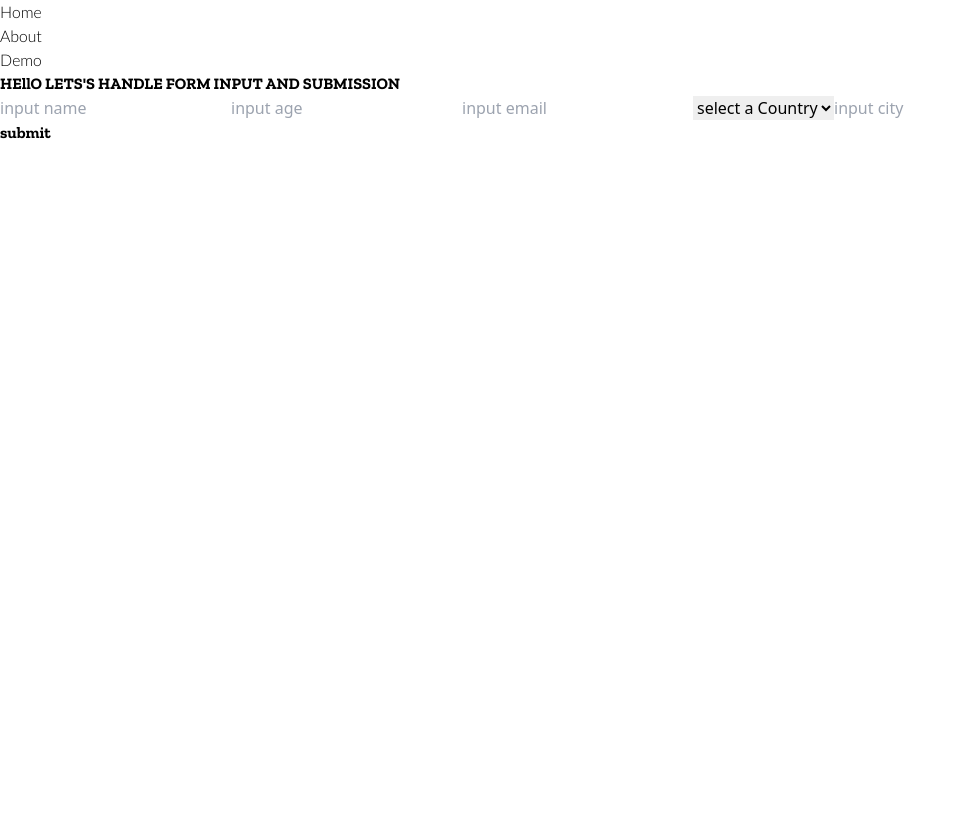
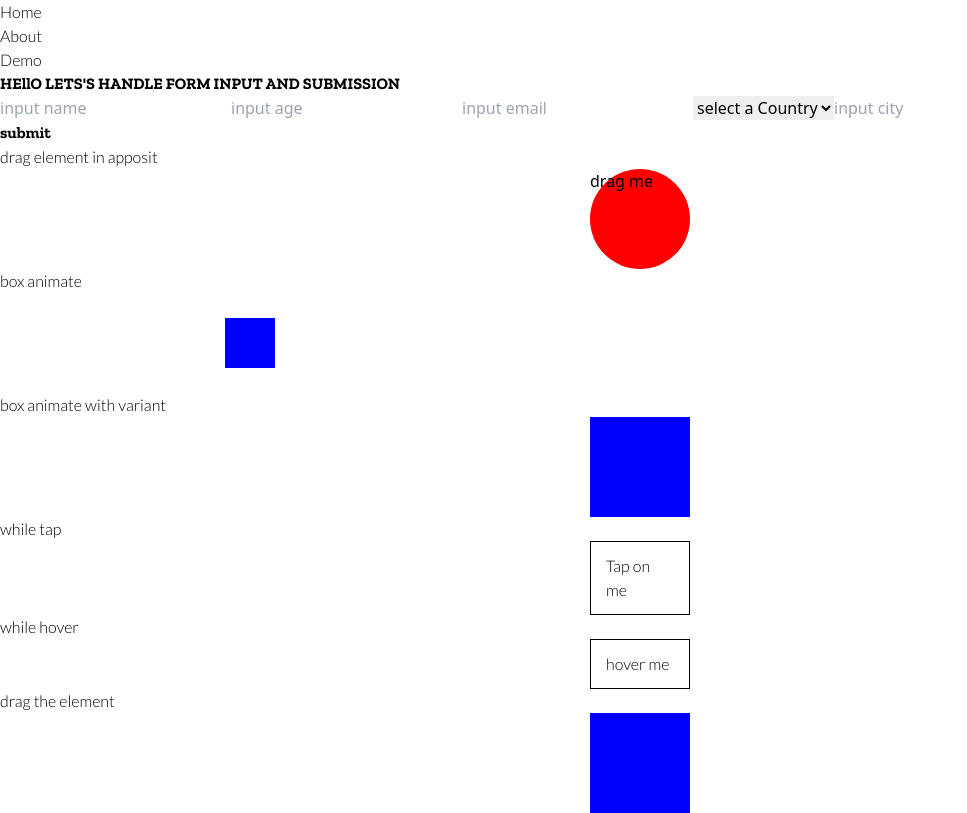
Before and after one commit to him69/portfolio, a Next.js app: page /demo in a window 1280 px wide. Shown: the whole page, without its empty margins (0-967 px from the left). Built offline with nearby package versions, Linux system fonts and the light colour scheme.

Commit message:
framer animation basics

```diff
--- /dev/null
+++ b/app/demo/component/AdvanceMotion.js
@@ -0,0 +1,114 @@
+import React from "react";
+import { motion } from "framer-motion";
+
+const containerVariants = {
+    hidden: { opacity: 1 },
+    visible: {
+        opacity: 1,
+        transition: {
+            staggerChildren: 0.5,
+        },
+    },
+};
+
+const itemVariants = {
+    hidden: { opacity: 0, y: 20 },
+    visible: { opacity: 1, y: 0 },
+};
+
+const AdvanceMotion = () => {
+    return (
+        <>
+            <h1 style={{
+                textAlign: "center"
+            }}>hello from advance framer</h1>
+            <motion.div
+                animate={{
+                    scale: [1, 1.5, 1.2, 1.5, 1],
+                    rotate: [0, 90, 180, 270, 360],
+                    borderRadius: ["20%", "50%", "50%", "20%", "20%"],
+                }}
+                transition={{
+                    duration: 2,
+                    ease: "easeInOut",
+                    times: [0, 0.2, 0.5, 0.8, 1],
+                    repeat: Infinity,
+                    repeatDelay: 1,
+                }}
+                style={{
+                    width: 100,
+                    height: 100,
+                    backgroundColor: "blue",
+                }}
+            />
+
+            <motion.div
+                animate={{ rotateX: 360, rotateY: 360 }}
+                transition={{ duration: 3, ease: "easeInOut", repeat: Infinity }}
+                style={{
+                    width: 100,
+                    height: 100,
+                    backgroundColor: "green",
+                    display: "flex",
+                    justifyContent: "center",
+                    alignItems: "center",
+                }}
+            >
+                <p style={{ color: "white" }}>3D</p>
+            </motion.div>
+
+            <svg width="600" height="200" viewBox="0 0 600 200">
+                <motion.path
+                    d="M50,50 C150,200 350,0 550,150"
+                    fill="transparent"
+                    stroke="red"
+                    strokeWidth="3"
+                    animate={{ pathLength: [0, 1] }}
+                    transition={{ duration: 3, repeat: Infinity, repeatType: "mirror" }}
+                />
+            </svg>
+            <motion.div
+                className="container"
+                variants={containerVariants}
+                initial="hidden"
+                animate="visible"
+                style={{
+                    display: "flex",
+                    justifyContent: "space-around",
+                    alignItems: "center",
+                    height: "200px",
+                }}
+            >
+                <motion.div
+                    className="item"
+                    variants={itemVariants}
+                    style={{ width: 50, height: 50, backgroundColor: "blue" }}
+                />
+                <motion.div
+                    className="item"
+                    variants={itemVariants}
+                    style={{ width: 50, height: 50, backgroundColor: "red" }}
+                />
+                <motion.div
+                    className="item"
+                    variants={itemVariants}
+                    style={{ width: 50, height: 50, backgroundColor: "green" }}
+                />
+            </motion.div>
+            <motion.div
+                drag
+                dragConstraints={{ left: -100, right: 100, top: -100, bottom: 100 }}
+                dragElastic={0.5}
+                whileTap={{ scale: 0.9 }}
+                whileHover={{ scale: 1.1 }}
+                style={{
+                    width: 100,
+                    height: 100,
+                    backgroundColor: "purple",
+                    borderRadius: "50%",
+                }}
+            />
+        </>
+    );
+}
+export default AdvanceMotion;
--- /dev/null
+++ b/app/demo/component/Box.js
@@ -0,0 +1,103 @@
+'use client'
+import { motion } from "framer-motion"
+import { useState } from "react";
+const variants = {
+    hidden: { opacity: 0, scale: 0.5 },
+    visible: { opacity: 1, scale: 1 }
+};
+
+const Box = () => {
+    const [position, setPostion] = useState({ x: 0, y: 0 })
+    const handleDrag = (event, info) => {
+        setPostion(
+            {
+                x: position.x - info.delta.x,
+                y: position.y - info.delta.y,
+            }
+        )
+    }
+    return (
+        <>
+        <p>drag element in apposit</p>
+            <motion.div drag
+                onDrag={handleDrag}
+                dragConstraints={{top:-50,left:-50,right:50,bottom:50}}
+                dragElastic={0.7}
+                style={{
+                    backgroundColor: 'red',
+                    height: '100px',
+                    width: '100px',
+                    margin: 'auto',
+                    borderRadius: '100%',
+                }}
+                animate={{ x: position.x, y: position.y }}
+            > drag me</motion.div>
+            <p>box animate</p>
+            <motion.div
+                initial={{ opacity: 0, scale: 1, translateX: 0, rotateX: 0 }}
+                animate={{ opacity: 1, scale: .5, translateX: 200, rotate: 90 }}
+                transition={{
+                    duration: 1, times: [0, 0.3, 0.6, 1]
+                }}
+                style={{
+                    width: '100px', height: '100px', backgroundColor: 'blue'
+                }}>
+
+            </motion.div>
+            <p>box animate with variant</p>
+            <motion.div
+                initial="hidden"
+                animate="visible"
+                variants={variants}
+                transition={{ duration: 1 }}
+                style={{ width: 100, height: 100, backgroundColor: 'blue', margin: 'auto' }}
+            />
+            <p>while tap</p>
+            <motion.div
+                whileTap={
+                    {
+                        borderRadius: '5px',
+                        border: '3px solid green'
+                    }
+                }
+                style={{
+                    padding: '12px 15px',
+                    borderRadius: 0,
+                    border: '1px solid black',
+                    width: '100px',
+                    margin: 'auto'
+                }}>
+                <p>Tap on me</p>
+            </motion.div>
+            <p>while hover</p>
+            <motion.div
+                whileHover={
+                    {
+                        borderRadius: '5px',
+                        border: '3px solid green',
+                        backgroundColor: 'black',
+                        color: 'white'
+                    }
+                }
+                style={{
+                    padding: '12px 15px',
+                    borderRadius: 0,
+                    border: '1px solid black',
+                    width: '100px',
+                    margin: 'auto'
+                }}>
+                <p>hover me</p>
+
+            </motion.div>
+            <p>drag the element</p>
+            <motion.div
+                drag='x'
+                dragElastic={0.5}
+                dragConstraints={{ top: -50, left: -50, right: 50, bottom: 50 }}
+                style={{ width: 100, height: 100, backgroundColor: 'blue', margin: 'auto' }}
+            />
+
+        </>
+    )
+}
+export default Box;
--- /dev/null
+++ b/app/demo/component/svgAnim.js
@@ -0,0 +1,53 @@
+'use client'
+import React, { useEffect, useRef } from 'react';
+import { motion } from 'framer-motion';
+
+// Path data for the letter "S" (replace with your own path data if needed)
+const pathData = "M10 80 Q 95 10 180 80 T 360 80";
+
+const DotAlongPath = () => {
+  const pathRef = useRef(null);
+  const dotRef = useRef(null);
+
+  useEffect(() => {
+    if (pathRef.current) {
+      const pathLength = pathRef.current.getTotalLength();
+
+      // Animate dot along the path
+      const animateDot = () => {
+        let progress = 0;
+        const animate = () => {
+          progress = (progress + 1) % pathLength;
+          const point = pathRef.current.getPointAtLength(progress);
+          if (dotRef.current) {
+            dotRef.current.setAttribute("cx", point.x);
+            dotRef.current.setAttribute("cy", point.y);
+          }
+          requestAnimationFrame(animate);
+        };
+        animate();
+      };
+
+      animateDot();
+    }
+  }, []);
+
+  return (
+    <svg width="500" height="200" viewBox="0 0 500 200">
+      <path
+        d={pathData}
+        stroke="black"
+        strokeWidth="2"
+        fill="none"
+        ref={pathRef}
+      />
+      <circle
+        r="5"
+        fill="red"
+        ref={dotRef}
+      />
+    </svg>
+  );
+};
+
+export default DotAlongPath;
--- a/app/demo/home/page.js
+++ b/app/demo/home/page.js
@@ -1,9 +1,14 @@
 'use client'
 import React from "react";
+import AdvanceMotion from "../component/AdvanceMotion";
+import DotAlongPath from "../component/svgAnim";
 
 
 const Home = () => {
     return <>
-        <p>Helo, from Home</p></>
+        <p>Helo, from Home</p>
+        <AdvanceMotion/>
+        <DotAlongPath/>
+        </>
 }
 export default Home;
--- a/app/demo/page.js
+++ b/app/demo/page.js
@@ -18,6 +18,7 @@ import DisplayList from './component/UseCart';
 import Home from './home/page';
 import About from './component/About';
 import Link from 'next/link';
+import Box from './component/Box';
 function App() {
   const name = 'sukoon'
   const initialSec = 15;
@@ -53,7 +54,7 @@ function App() {
     // </CartProvider>
     <>
     <FormSub />
-
+    <Box/>
     </>
   );
 }
```
